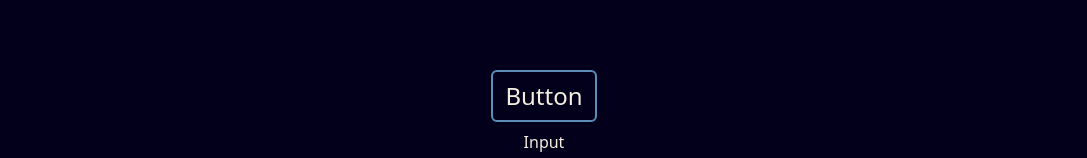
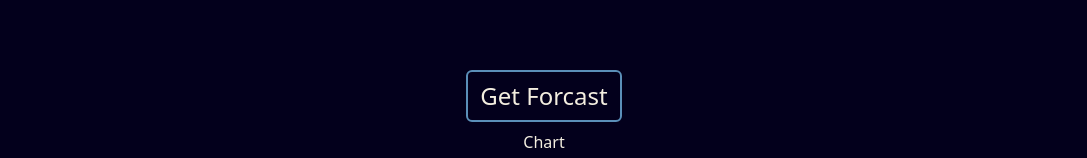
Before and after one commit to kumaarakg/C-03-Weather-Web-App, a React (Vite) app: page / in a window 1280 px wide. Shown: the part 746-904 px from the top of the page, without its empty margins (96-1183 px from the left). Built offline with nearby package versions, Linux system fonts and the light colour scheme.

Commit message:
Changed request to use HTTPS

```diff
--- a/src/assets/componenets/Input.jsx
+++ b/src/assets/componenets/Input.jsx
@@ -1,19 +1,17 @@
-import Axios from 'axios'
-
-
-const apiID="a8659a997d9dbe2120eaf50ca4347415";
-const query="London";
+const query = "Paris";
 
 
 const Input = () => {
-    const getWeather=() =>{
-        fetch("http://api.weatherapi.com/v1/forecast.json?key=cd8187028e6f488182a52355231105&q="+query+"&days=1&aqi=yes&alerts=yes")
-        .then((response)=> response.json())
-        .then((json)=> console.log(json))
+    const getWeather = () => {
+        fetch("https://api.weatherapi.com/v1/forecast.json?key=cd8187028e6f488182a52355231105&q=" + query + "&days=1&aqi=yes&alerts=yes")
+            .then((response) => response.json())
+            .then((json) => console.log(json))
 
     }
-    return(
-            <><p className="text-offWhite">Input</p><button className="px-3 py-2 m-2 bg-transparent border-2 border-secondary rounded-md text-2xl text-offWhite hover:border-slate-700 transition-all hover:translate-x-0.5 hover:-translate-y-0.5 delay-100 ease-in-out" onClick={getWeather}>Button</button></>
+    return (
+        <>
+            <button className="px-3 py-2 m-2 bg-transparent border-2 border-secondary rounded-md text-2xl text-offWhite hover:border-slate-700 transition-all hover:translate-x-0.5 hover:-translate-y-0.5 delay-100 ease-in-out" onClick={getWeather}>Get Forcast</button>
+        </>
 
     )
 }
--- a/src/assets/componenets/Logo.jsx
+++ b/src/assets/componenets/Logo.jsx
@@ -11,7 +11,6 @@ const Logo = () => {
         <img src={logo_no_bg} className='w-[40%] p-8' />
         <div className="h-4 rounded-lg w-[20%] bg-primary" />
       </div>
-      <button className="px-3 py-2 m-2 bg-transparent border-2 border-secondary rounded-md text-2xl text-offWhite hover:border-slate-700 transition-all hover:translate-x-0.5 hover:-translate-y-0.5 delay-100 ease-in-out">Button</button>
     </div>
   )
 }
```
